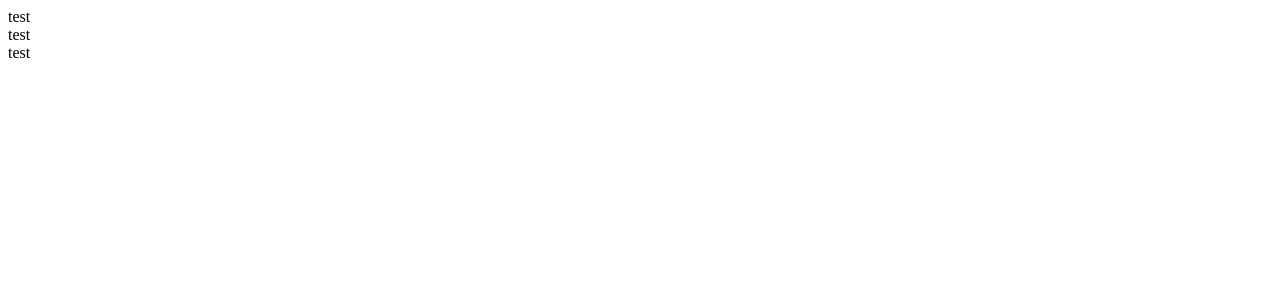
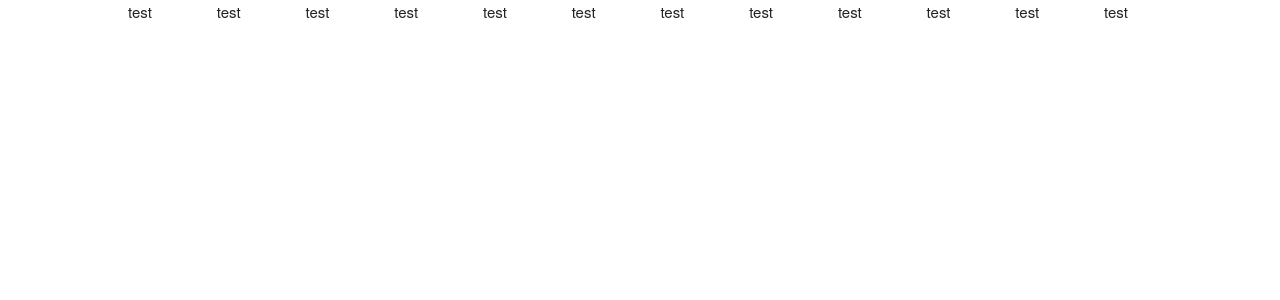
Before and after one commit to AnnaLovisa/Researchers-DB-Remake, a React (Create React App) app: page / in a window 1280 px wide. Shown: the top 300 px of the page. Built offline with nearby package versions, Linux system fonts and the light colour scheme.

Commit message:
modify Skeleton maxwidth

```diff
--- a/src/components/NavBar.js
+++ b/src/components/NavBar.js
@@ -2,11 +2,20 @@ import React from 'react';
 
 const NavBar = () =>  {
     return (
-      <div className="NavBar">
+      <div className="container">
         <div className="row">
-          <div className="">test</div>
-          <div className="">test</div>
-          <div className="">test</div>
+          <div className="one column">test</div>
+          <div className="one column">test</div>
+          <div className="one column">test</div>
+          <div className="one column">test</div>
+          <div className="one column">test</div>
+          <div className="one column">test</div>
+          <div className="one column">test</div>
+          <div className="one column">test</div>
+          <div className="one column">test</div>
+          <div className="one column">test</div>
+          <div className="one column">test</div>
+          <div className="one column">test</div>
         </div>
       </div>
     );
--- a/src/css/skeleton.css
+++ b/src/css/skeleton.css
@@ -28,10 +28,10 @@
 
 /* Grid
 –––––––––––––––––––––––––––––––––––––––––––––––––– */
-.container {
+ .container {
   position: relative;
   width: 100%;
-  max-width: 960px;
+  max-width: 1200px;
   margin: 0 auto;
   padding: 0 20px;
   box-sizing: border-box; }
@@ -40,6 +40,7 @@
   width: 100%;
   float: left;
   box-sizing: border-box; }
+
 
 /* For devices larger than 400px */
 @media (min-width: 400px) {
@@ -77,6 +78,7 @@
   .two-thirds.column              { width: 65.3333333333%; }
 
   .one-half.column                { width: 48%; }
+
 
   /* Offsets */
   .offset-by-one.column,
--- a/src/index.js
+++ b/src/index.js
@@ -2,6 +2,8 @@ import React from 'react';
 import ReactDOM from 'react-dom';
 import App from './App';
 import registerServiceWorker from './registerServiceWorker';
+import './css/normalize.css';
+import './css/skeleton.css';
 
 ReactDOM.render(<App />, document.getElementById('root'));
 registerServiceWorker();
```
